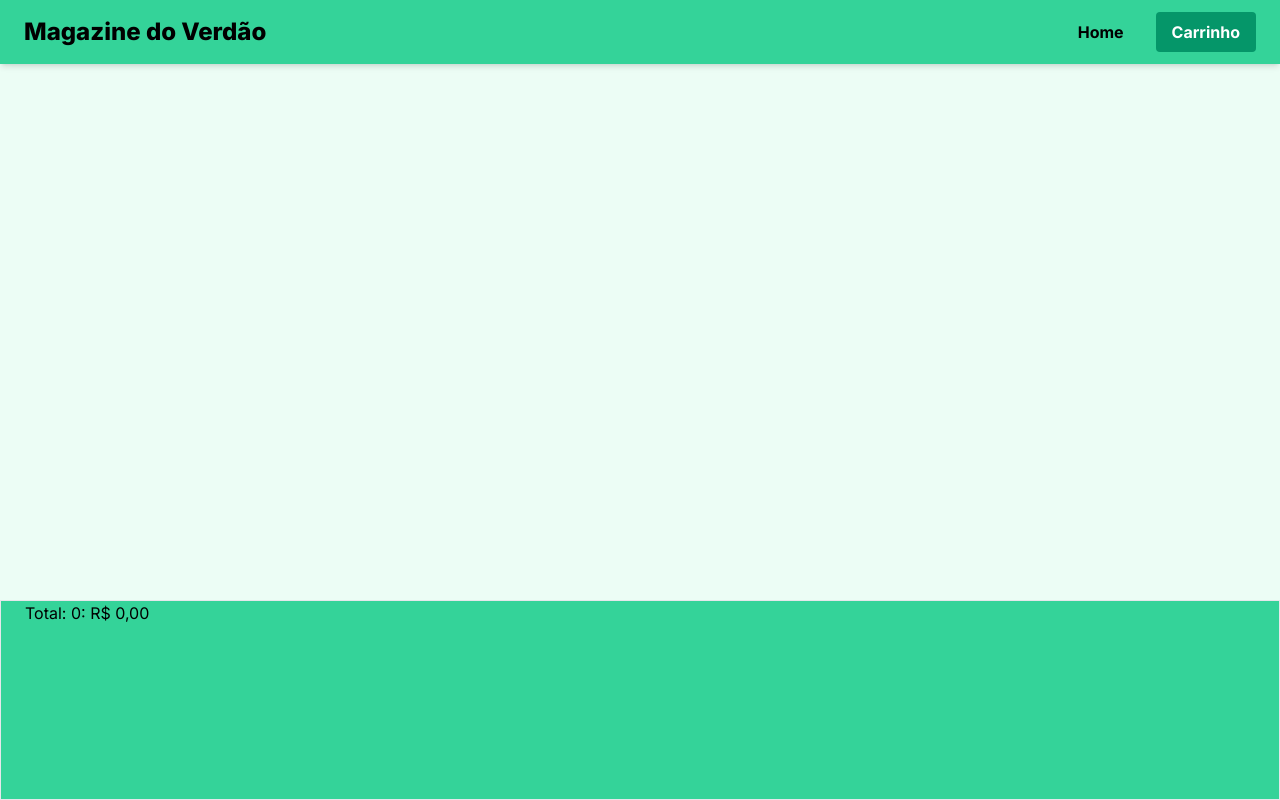
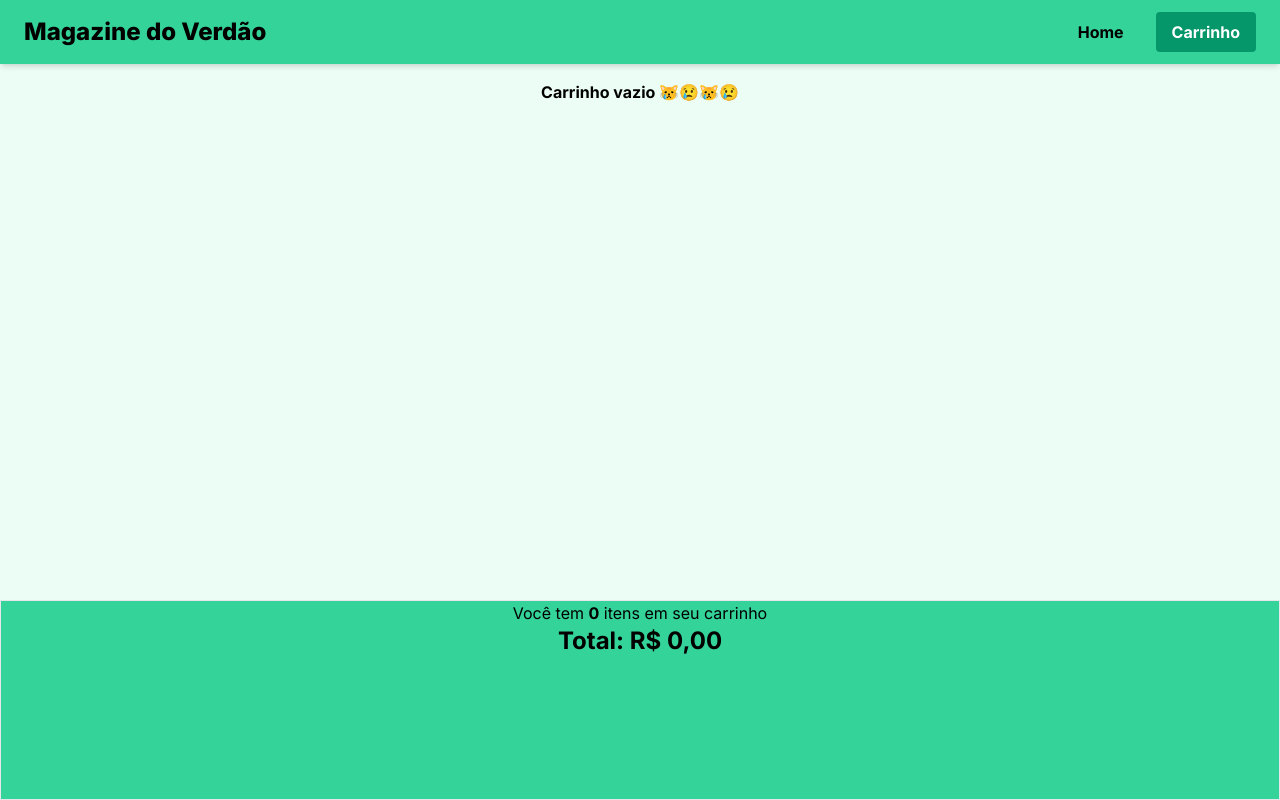
Before and after one commit to dario-souza/shop-green, a Next.js app: page /cart in a window 1280 px wide. Built offline with nearby package versions, Linux system fonts and the light colour scheme.

Commit message:
feat: aumentar quantidade de itens do carrinho

```diff
--- a/src/app/contexts/product.context.tsx
+++ b/src/app/contexts/product.context.tsx
@@ -8,7 +8,7 @@ type ProductContextTypes = {
   cart: Product[]
   setCart: React.Dispatch<React.SetStateAction<Product[]>>
   toggleCart: (item: Product) => void
-  totalItemsInCart: () => number
+  updateCartItemQuantity: (item: Product, quantity: number) => void
 }
 
 const ProductContext = createContext<ProductContextTypes | null>(null)
@@ -16,8 +16,16 @@ const ProductContext = createContext<ProductContextTypes | null>(null)
 const ProductsContextProvider = ({ children }: { children: React.ReactNode }) => {
   const [cart, setCart] = useLocalStorage<Product[]>('carts', [])
 
-  const totalItemsInCart = () => {
-    return cart.reduce((acc, item) => acc + item.price, 0)
+  const updateCartItemQuantity = (item: Product, quantity: number) => {
+    if (quantity < 1) {
+      setCart(prevItem => prevItem.filter(cartItem => cartItem.id !== item.id))
+    } else {
+      setCart(prevItem => {
+        return prevItem.map(cartItem =>
+          cartItem.id === item.id ? { ...cartItem, quantity } : cartItem
+        )
+      })
+    }
   }
 
   const toggleCart = (itemCart: Product) => {
@@ -30,14 +38,12 @@ const ProductsContextProvider = ({ children }: { children: React.ReactNode }) =>
     })
   }
   return (
-    <ProductContext.Provider value={{ cart, setCart, toggleCart, totalItemsInCart }}>
+    <ProductContext.Provider value={{ cart, setCart, toggleCart, updateCartItemQuantity }}>
       {children}
     </ProductContext.Provider>
   )
 }
-
 export default ProductsContextProvider
-
 
 export const useProductContext = () => {
   const context = useContext(ProductContext)
--- a/src/components/cart/cart.items.tsx
+++ b/src/components/cart/cart.items.tsx
@@ -9,12 +9,13 @@ import { convertToBRL } from '@/helper/convert.to.brl'
 import { CounterItem } from './counter.items'
 
 export const CartItems = () => {
-  const { cart, totalItemsInCart } = useProductContext()
+  const { cart } = useProductContext()
   const totalItems = cart.length
-  const total = totalItemsInCart
+  const total = cart.reduce((acc, item) => acc + item.price * item.quantity, 0)
 
   return (
     <>
+      <p className='text-center mt-4 font-bold'>{totalItems === 0 && 'Carrinho vazio 😿😢😿😢'}</p>
       <Container className='grid grid-cols-1 overflow-auto auto-rows-[150px] md:grid-cols-2 min-[1060px]:grid-cols-3 gap-4 mt-4] h-[calc(100vh-(231px+64px))] py-4'>
         {cart.map(item => (
           <div key={item.id} className='bg-white grid grid-cols-3 shadow-md p-3 rounded-md'>
@@ -43,8 +44,8 @@ export const CartItems = () => {
       </Container>
       <div className='border h-[25vh] fixed bottom-0 left-0 right-0 w-full bg-emerald-400'>
         <Container>
-          <h1>Total: {totalItems}: {convertToBRL(total())} </h1>
-
+          <span className='block text-center'>Você tem <strong>{totalItems}</strong> itens em seu carrinho </span>
+          <h1 className='text-center font-bold text-2xl'>Total: {convertToBRL(total)} </h1>
         </Container>
       </div>
     </>
--- a/src/components/cart/counter.items.tsx
+++ b/src/components/cart/counter.items.tsx
@@ -8,27 +8,26 @@ type CounterItemProps = {
 }
 
 export const CounterItem = ({ item: cartItem }: CounterItemProps) => {
-  const { cart, setCart } = useProductContext()
-  const [count, setCount] = React.useState(1)
+  const { updateCartItemQuantity } = useProductContext()
+  const [count, setCount] = React.useState(cartItem.quantity || 1)
 
 
   const handleCountPlus = () => {
-    setCount(prev => prev + 1)
+    const newCount = count + 1
+    setCount(newCount)
+    updateCartItemQuantity(cartItem, newCount)
+  }
 
-  }
   const handleCountMinus = () => {
-    setCount(prev => {
-      return prev < 2 ? 1 : prev - 1
-    })
-
-    if (count < 2) {
-      setCart(prev => prev.filter(itemCart => {
-        if (itemCart.id !== cartItem.id) {
-          return itemCart
-        }
-      }))
+    const newCount = count - 1
+    if (newCount < 1) {
+      updateCartItemQuantity(cartItem, 0)
+    } else {
+      setCount(newCount)
+      updateCartItemQuantity(cartItem, newCount)
     }
   }
+
   return (
     <>
       <button
--- a/src/types/products.type.ts
+++ b/src/types/products.type.ts
@@ -9,5 +9,5 @@ export interface Product {
     rate: number;
     count: number;
   };
-  quantity?: number;
+  quantity: number;
 }
```
